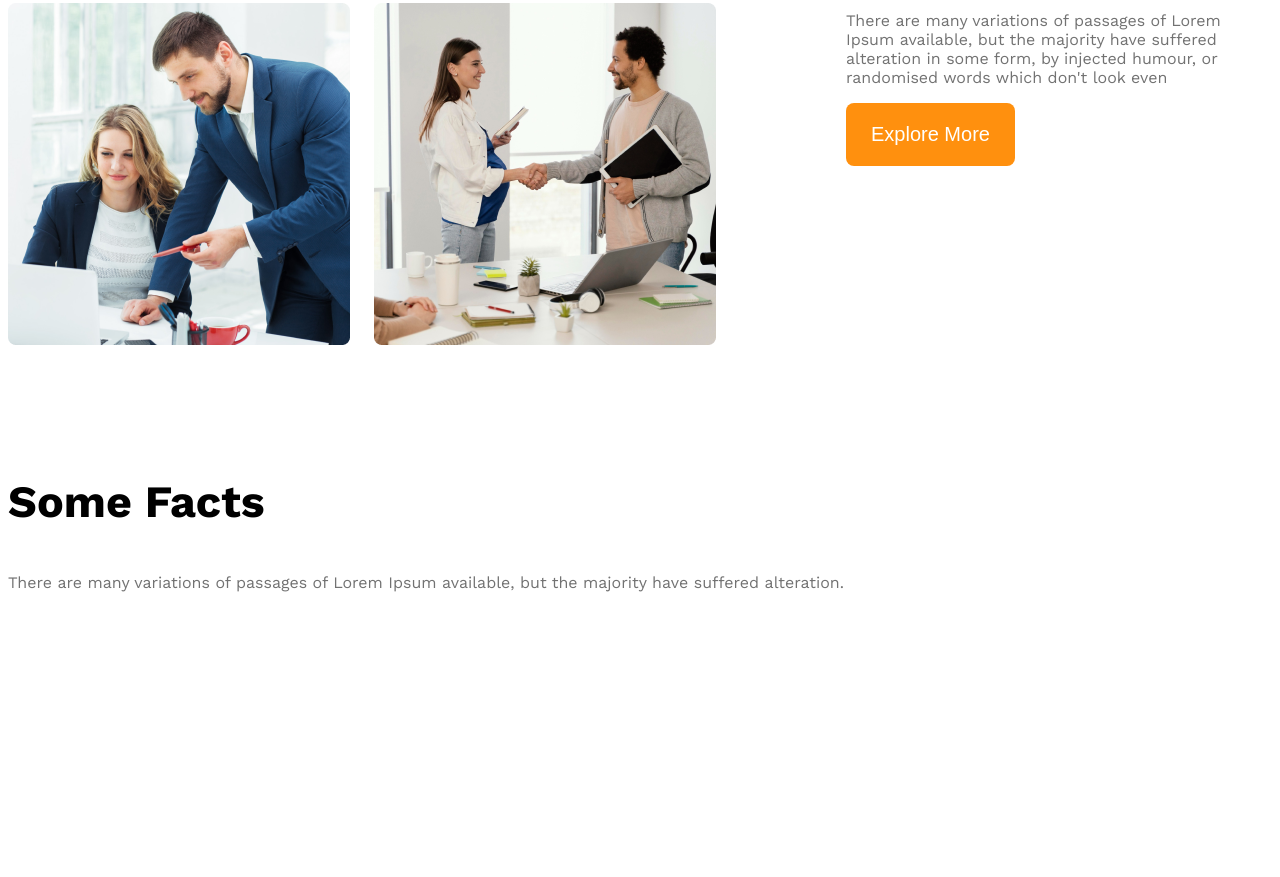
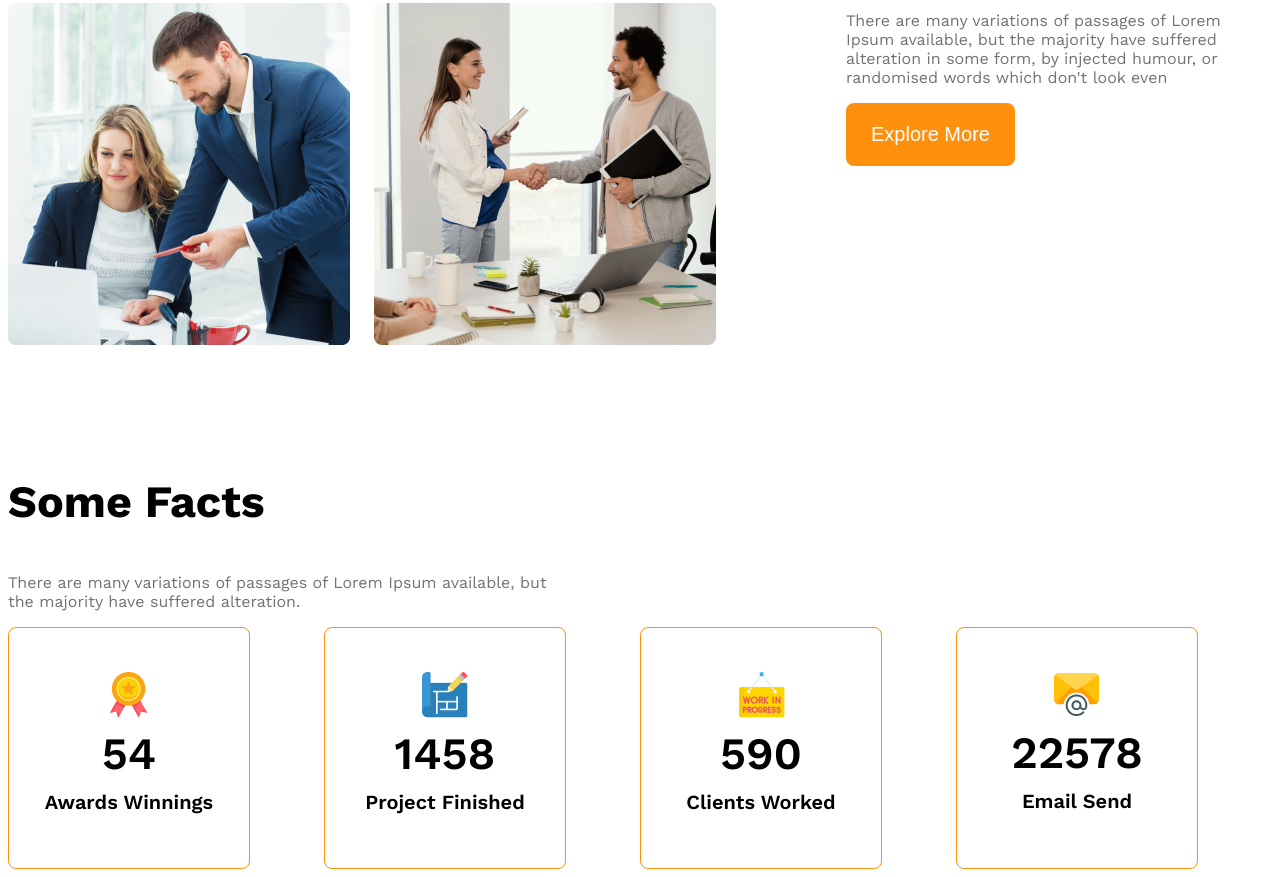
Before and after one commit to Foysal965/g3-architecs-responsive-web-site, a plain HTML site: page index.html in a window 1280 px wide. Shown: the part 1677-2554 px from the top of the page. Before the commit the page ends 2450 px from the top, so only its background shows below. Drawn offline with nearby package versions, Linux system fonts and the light colour scheme.

Commit message:
added fact card

```diff
--- a/index.html
+++ b/index.html
@@ -50,28 +50,36 @@
      <!-- Some facts-->
       <section class="some-facts">
         <h3 class="section-title">Some Facts</h3>
-        <p class="text-light-gray">There are many variations of passages of Lorem Ipsum available, but the majority have suffered alteration.</p>
+        <p class="text-light-gray fact-description">There are many variations of passages of Lorem Ipsum available, but the majority have suffered alteration.</p>
 
         <div class="facts-container">
-          <div class="fact">
-            <img src="" alt="" class="fact-icon">
-            <h4 class="fact-number"></h4>
-            <h5 class="fact-name"></h5>
+          <div class="fact-card display-flex">
+            <div>
+              <img src="images/icons/ribon.png" alt="" class="fact-icon">
+            <h4 class="fact-number">54</h4>
+            <h5 class="fact-name">Awards Winnings</h5>
+            </div>
           </div>
-          <div class="fact">
-            <img src="" alt="" class="fact-icon">
-            <h4 class="fact-number"></h4>
-            <h5 class="fact-name"></h5>
+          <div class="fact-card display-flex">
+            <div>
+              <img src="images/icons/projects.png" alt="" class="fact-icon">
+            <h4 class="fact-number">1458</h4>
+            <h5 class="fact-name">Project Finished</h5>
+            </div>
           </div>
-          <div class="fact">
-            <img src="" alt="" class="fact-icon">
-            <h4 class="fact-number"></h4>
-            <h5 class="fact-name"></h5>
+          <div class="fact-card display-flex">
+            <div>
+              <img src="images/icons/customers.png " alt="" class="fact-icon">
+            <h4 class="fact-number">590</h4>
+            <h5 class="fact-name">Clients Worked</h5>
+            </div>
           </div>
-          <div class="fact">
-            <img src="" alt="" class="fact-icon">
-            <h4 class="fact-number"></h4>
-            <h5 class="fact-name"></h5>
+          <div class="fact-card display-flex">
+            <div>
+              <img src="images/icons/email.png" alt="" class="fact-icon">
+            <h4 class="fact-number">22578</h4>
+            <h5 class="fact-name">Email Send</h5>
+            </div>
           </div>
         </div>
       </section>
--- a/styles/architects.css
+++ b/styles/architects.css
@@ -131,6 +131,45 @@ main>section {
   font-weight: 500;
 }
 
+/* some facts related styles */
+
+.facts-container {
+  display: grid;
+  grid-template-columns: repeat(4, 1fr);
+
+
+}
+
+.fact-card {
+  border: 1px solid #FF900E;
+  width: 240px;
+  height: 240px;
+  border-radius: 8px;
+  text-align: center;
+  align-items: center;
+  justify-content: center;
+
+}
+
+.fact-number {
+  font-size: 2.8rem;
+  font-weight: 600;
+  margin-top: 5px;
+  margin-bottom: 10px;
+
+}
+
+.fact-name {
+  font-size: 1.25rem;
+  font-weight: 600;
+  margin: 10px;
+}
+
+
+.fact-description {
+  max-width: 540px;
+}
+
 /* responsive media query */
 
 @media screen and (max-width: 576px) {
```
